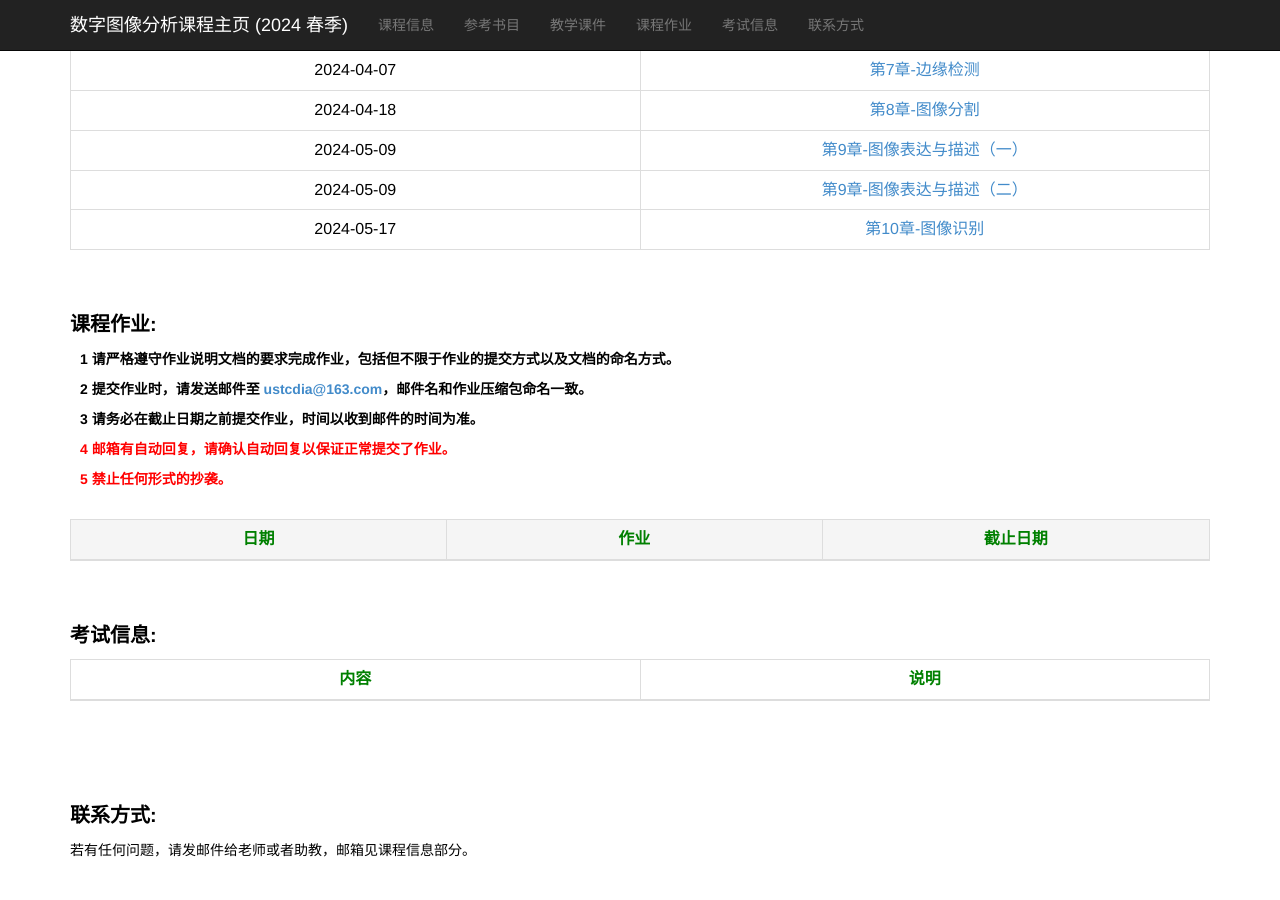
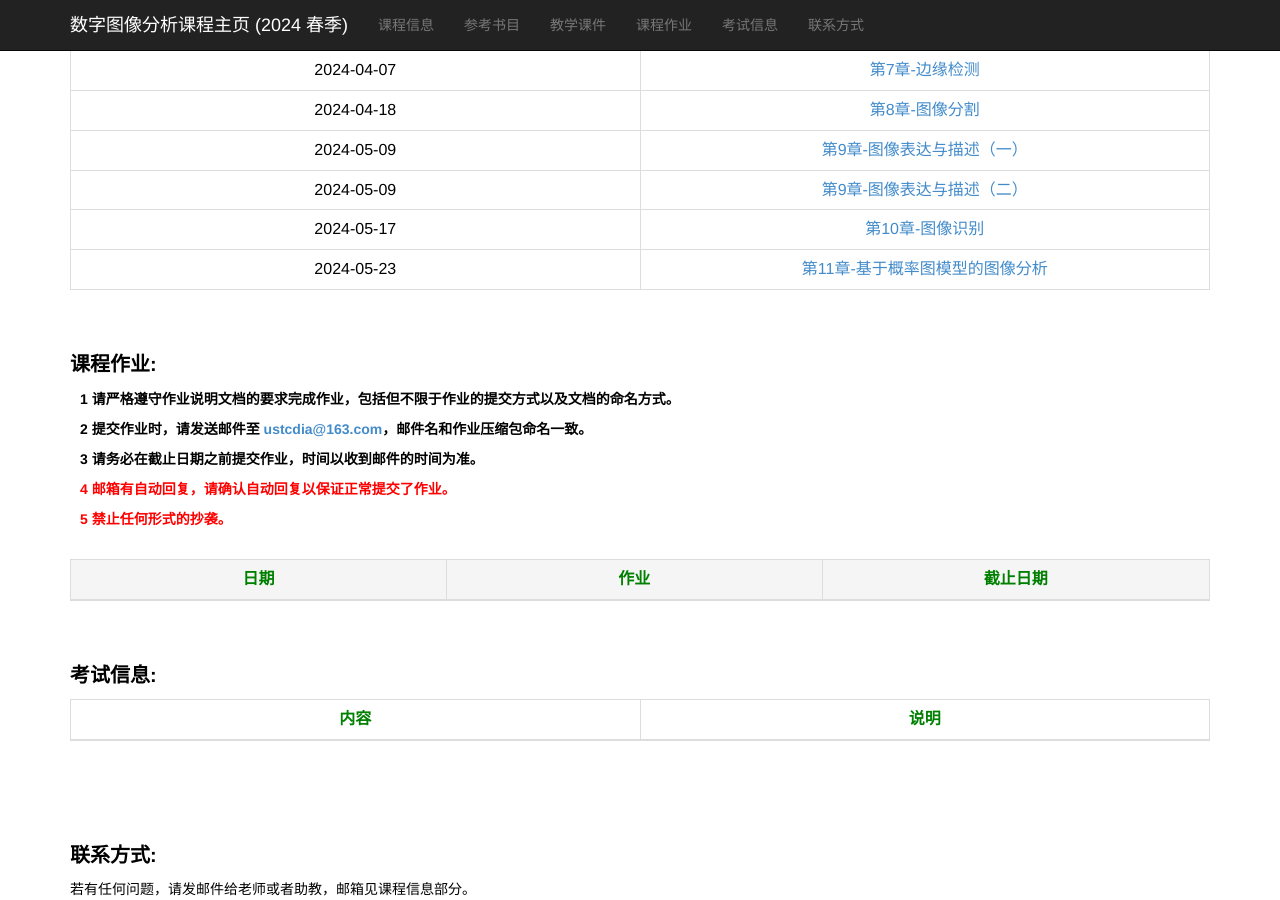
Before and after one commit to ustc-dia/ustc-dia.github.io, a Jekyll site: the page index.html, which Jekyll copies as it is, in a window 1280 px wide and 900 px high, scrolled down 1053 px. Built offline with Jekyll 4.4.1, drawn with Linux system fonts in a browser that asks for light colours.

Commit message:
Update index.html

```diff
--- a/index.html
+++ b/index.html
@@ -231,6 +231,11 @@
                     <td><a href="./slides_2024_spring/第10章-图像识别.pdf" target="_blank">第10章-图像识别</a></td>
                 </tr>
 
+                <tr>
+                    <td>2024-05-23</td>
+                    <td><a href="./slides_2024_spring/第11章 基于概率图模型的图像分析.pdf" target="_blank">第11章-基于概率图模型的图像分析</a></td>
+                </tr>
+
                 <!--
                 <tr>
                     <td>2024-03-14</td>
```
